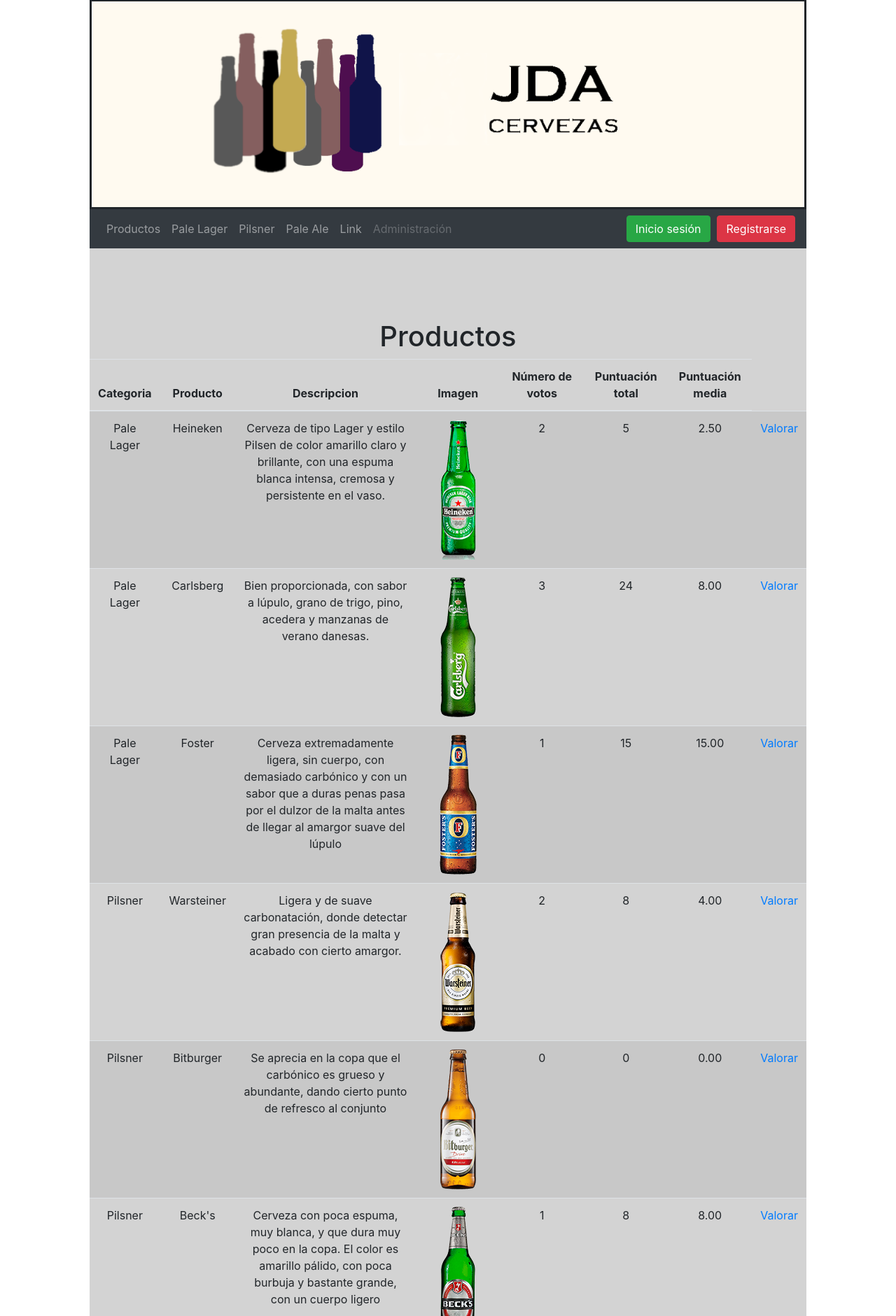
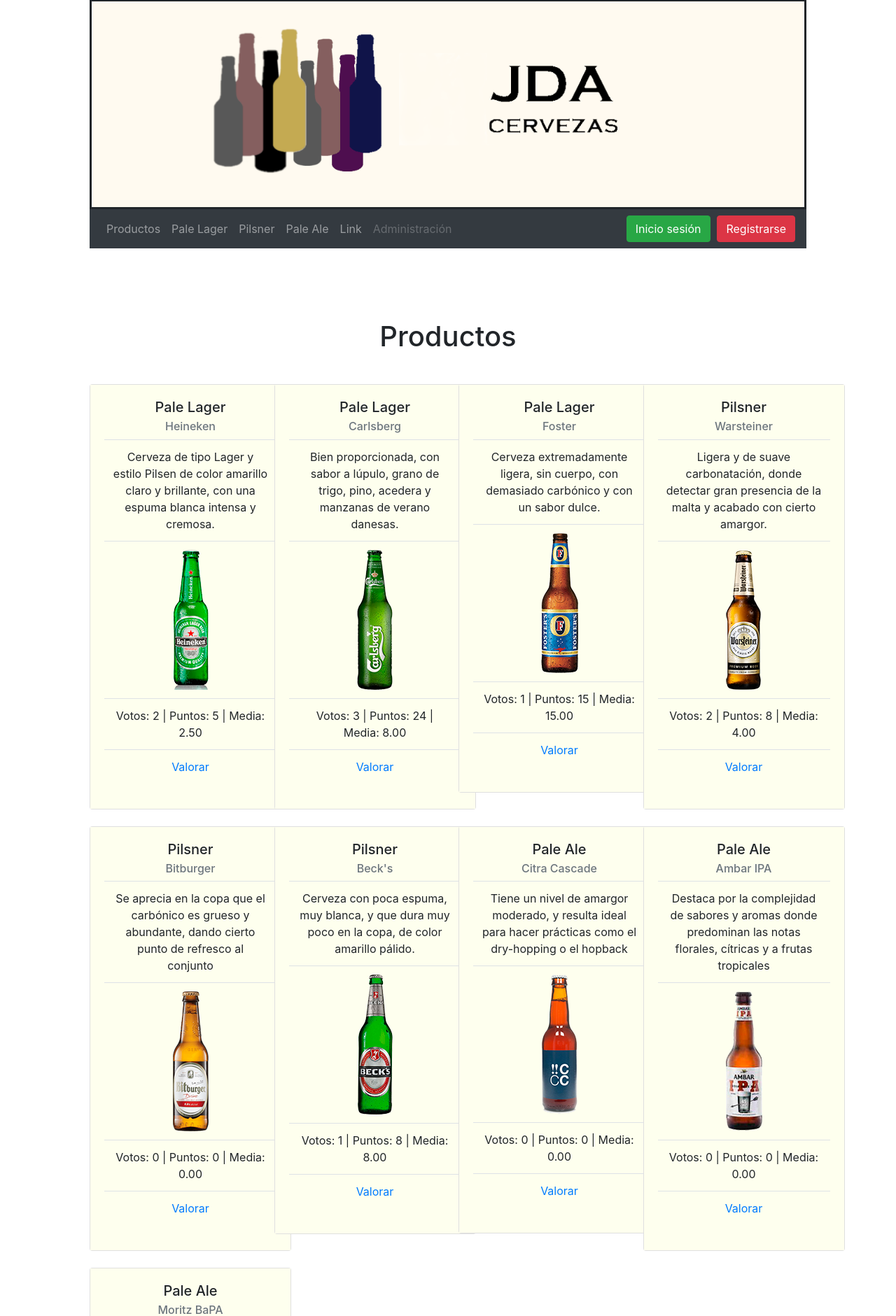
Before and after one commit to deleif/P9-UOC, a PHP site: the page made by index.php in a window 1280 px wide. Shown: the part 65-1946 px from the top of the page at 70% size. Run offline with PHP 8.4, Linux system fonts and the light colour scheme; data comes from the database, SQL or seed files in the repository.

Commit message:
Vista productos

```diff
--- a/assets/css/estilo.css
+++ b/assets/css/estilo.css
@@ -1,5 +1,5 @@
 #container {
-    background-color: lightgrey;
+
     height: 100%;
     width: 80%;
     margin-top: 5%;
@@ -43,3 +43,14 @@
     width: 90%;
     margin: 0px auto;
 }
+
+.row {
+	margin-top: 20px !important;
+
+}
+
+.card-body
+{
+	background-color: #FEFFEE;
+	height: auto;
+}
--- a/view/Contenido/vista_productos.php
+++ b/view/Contenido/vista_productos.php
@@ -1,32 +1,39 @@
 <h1 class="page-header">Productos</h1>
 
-<table class="table table-striped">
-    <thead>
-        <tr>
-            <th>Categoria</th>
-			<th>Producto</th>
-            <th>Descripcion</th>
-            <th style="width:120px;">Imagen</th>
-            <th style="width:120px;">Número de votos</th>
-			<th style="width:120px;">Puntuación total</th>
-			<th style="width:120px;">Puntuación media</th>
-        </tr>
-    </thead>
+<div class="row">
+<?php foreach($this->productos->ListarProductos() as $r): ?>
+
+  <div class="col-sm-3" >
+  <br>
+  <div class="card" style="width: 18rem;">
+  <div class="card-body">
+
+  <h5 class="card-title"><?php echo $r->id_categoria; ?></h5>
+  <h6 class="card-subtitle mb-2 text-muted"><?php echo $r->nombre_producto; ?></h6>
+
+    <table class="table  ">
     <tbody>
 
-    <?php foreach($this->productos->ListarProductos() as $r): ?>
         <tr>
-            <td><?php echo $r->id_categoria; ?></td>
-            <td><?php echo $r->nombre_producto; ?></td>
             <td><?php echo $r->descripcion_producto; ?></td>
+        </tr>
+        <tr>
             <td><img src="<?php echo $r->ruta_foto;?>" alt="" /></td>
-			<td><?php echo $r->num_votos; ?></td>
-			<td><?php echo $r->puntos_total; ?></td>
-			<td><?php echo $r->puntos_media; ?></td>
+        </tr>
+        <tr>
+			<td>Votos: <?php echo $r->num_votos; ?> | Puntos: <?php echo $r->puntos_total; ?> | Media: <?php echo $r->puntos_media; ?></td>
+        </tr>
+        <tr>
             <td>
                 <a href="?c=Web&a=ValorarProducto&id_producto=<?php echo $r->id_producto; ?>">Valorar</a>
             </td>
         </tr>
-    <?php endforeach; ?>
-    </tbody>
-</table>
+        </tbody>
+    </table>
+    </div>
+    </div>
+</div>
+
+<?php endforeach; ?>
+
+</div>
--- a/view/header.php
+++ b/view/header.php
@@ -28,7 +28,7 @@
             <div class="collapse navbar-collapse" id="navbarSupportedContent">
                 <ul class="navbar-nav mr-auto">
                     <li class="nav-item">
-                        <a class="nav-link" href='?c=Web&a=Crud'  ">Productos <span class="sr-only">(current)</span></a>
+                        <a class="nav-link" href='?c=Web&a=Crud'">Productos <span class="sr-only">(current)</span></a>
                     </li>
                     <li class="nav-item">
                         <a class="nav-link" href="#">Pale Lager <span class="sr-only">(current)</span></a>
```
Also changed, not shown: valoraciones_cerveza.sql (+2 -2 lines).
